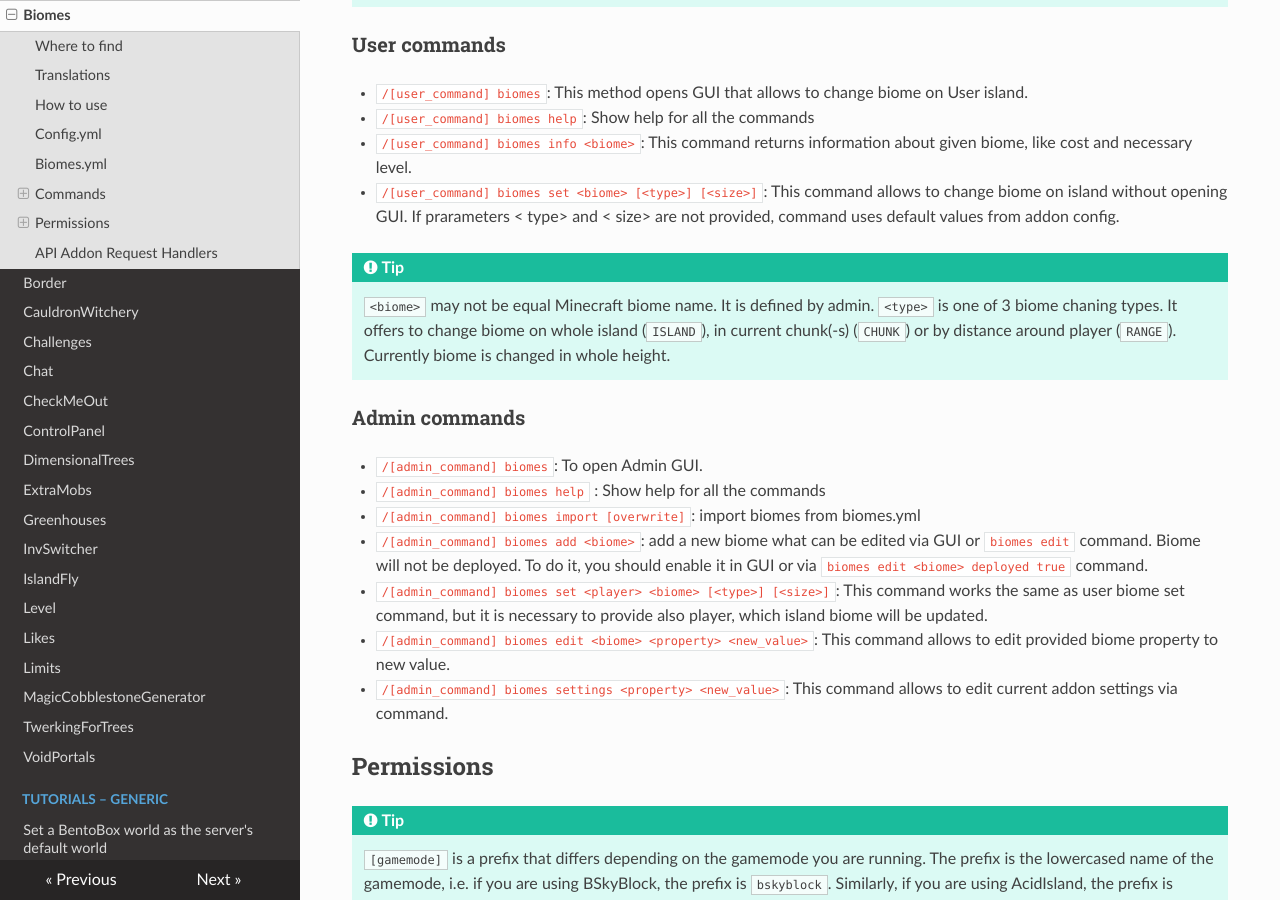
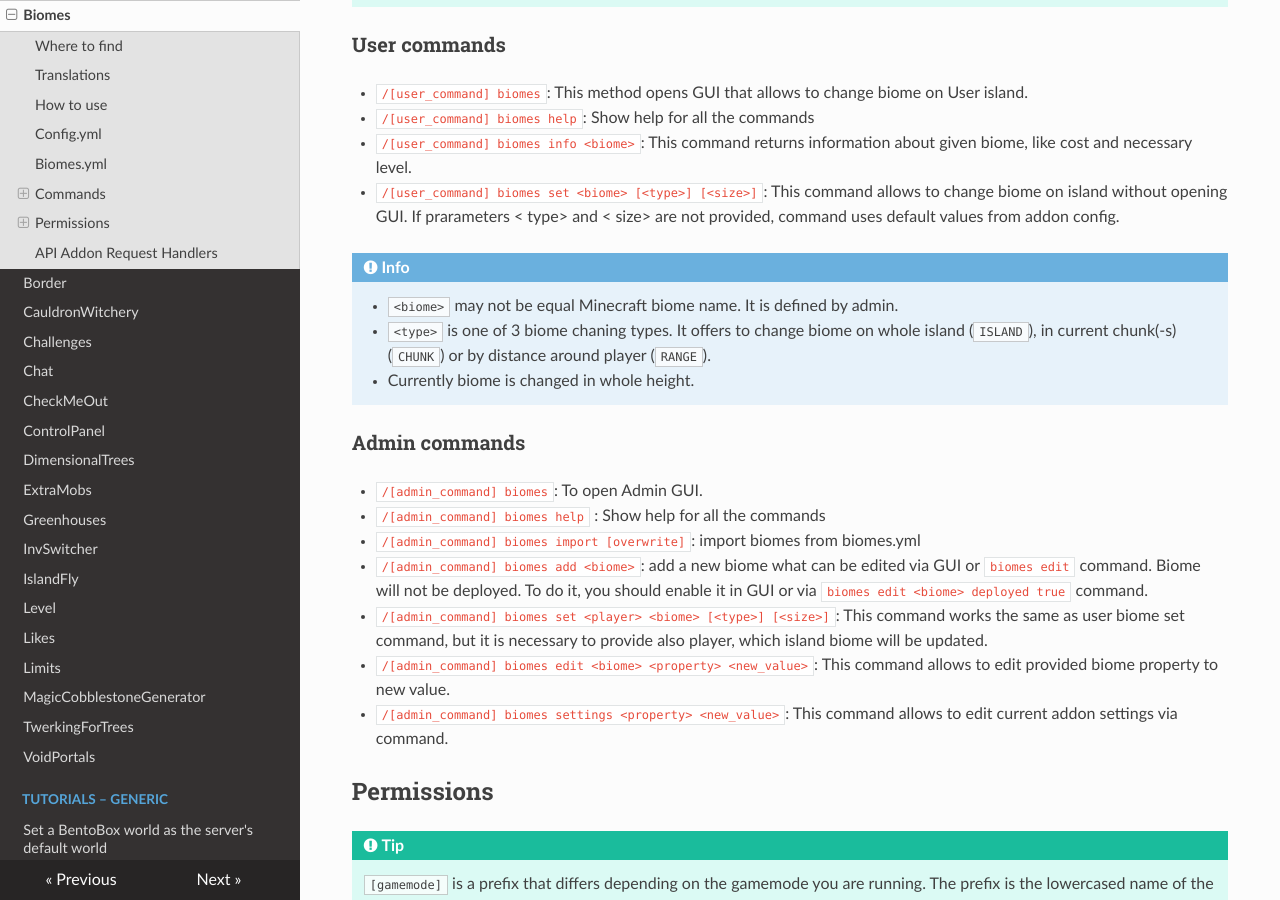
Before and after one commit to BentoBoxWorld/docs, an MkDocs documentation site: the page built from docs/addons/Biomes/index.md, in a window 1280 px wide and 900 px high, scrolled down 1709 px. Built offline with MkDocs 1.6.1, drawn with Linux system fonts in a browser that asks for light colours; nearby versions of some CDN libraries.

Commit message:
Try adding a list in the info box on Biomes' main page

```diff
--- a/docs/addons/Biomes/index.md
+++ b/docs/addons/Biomes/index.md
@@ -54,10 +54,10 @@ Note that you must import biomes into both BSkyBlock and AcidIsland separately.
 * `/[user_command] biomes info <biome>`: This command returns information about given biome, like cost and necessary level.
 * `/[user_command] biomes set <biome> [<type>] [<size>]`: This command allows to change biome on island without opening GUI. If prarameters < type> and < size> are not provided, command uses default values from addon config.
 
-!!! tip
-    `<biome>` may not be equal Minecraft biome name. It is defined by admin.
-    `<type>` is one of 3 biome chaning types. It offers to change biome on whole island (`ISLAND`), in current chunk(-s) (`CHUNK`) or by distance around player (`RANGE`).
-    Currently biome is changed in whole height.
+!!! info
+    - `<biome>` may not be equal Minecraft biome name. It is defined by admin.
+    - `<type>` is one of 3 biome chaning types. It offers to change biome on whole island (`ISLAND`), in current chunk(-s) (`CHUNK`) or by distance around player (`RANGE`).
+    - Currently biome is changed in whole height.
 
 ### Admin commands
 
```
